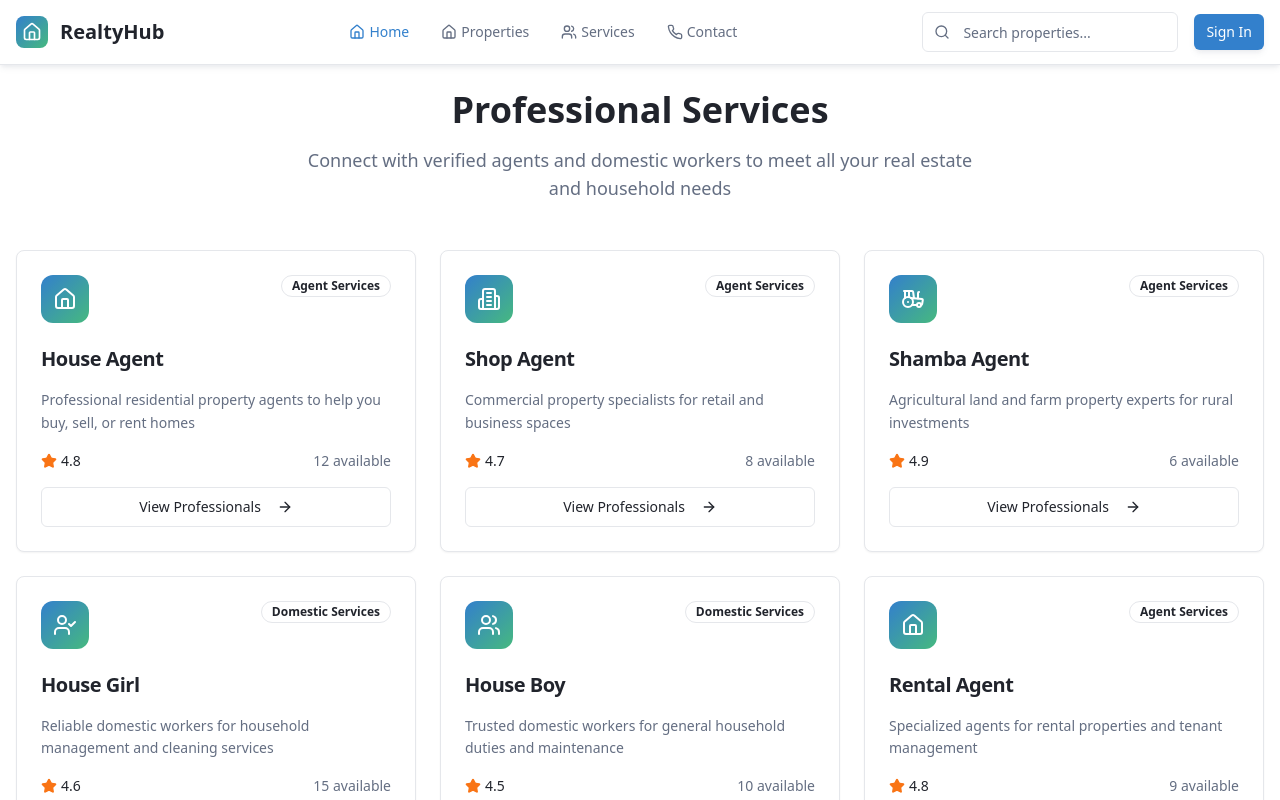
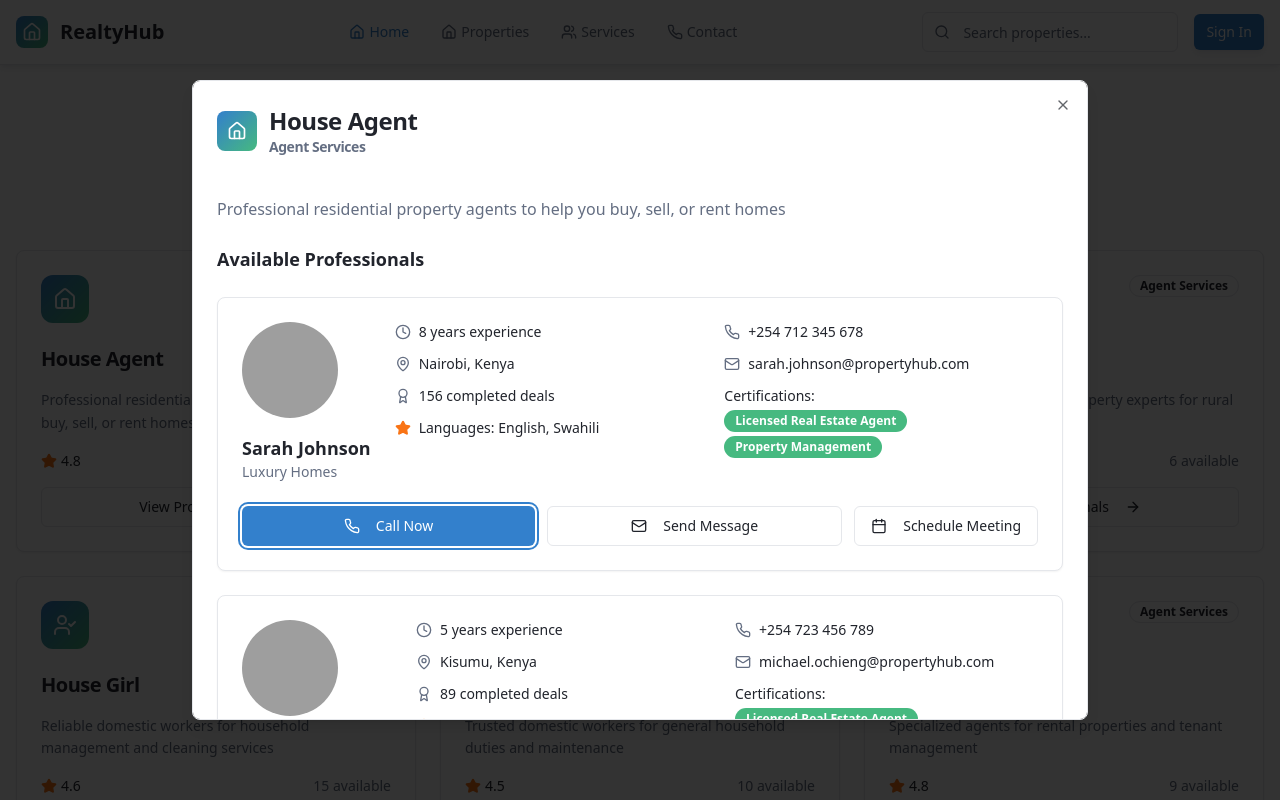
Before and after one commit to abihupeter/edu-real-estate, a React (Vite) app: page / in a window 1280 px wide. Both pictures are taken after a click on the element 216 px from the left and 1825 px from the top of the page. Shown: the part 1425-2225 px from the top of the page. Built offline with nearby package versions, Linux system fonts and the light colour scheme; grey boxes are pictures that could not be loaded.

Commit message:
Add modal for professional services
Implement a modal to display detailed information when a professional services card is clicked.

```diff
--- a/src/components/home/ServicesSection.tsx
+++ b/src/components/home/ServicesSection.tsx
@@ -1,6 +1,9 @@
+import { useState } from "react";
 import { Button } from "@/components/ui/button";
 import { Card, CardContent, CardHeader, CardTitle } from "@/components/ui/card";
 import { Badge } from "@/components/ui/badge";
+import { Dialog, DialogContent, DialogHeader, DialogTitle, DialogTrigger } from "@/components/ui/dialog";
+import { Avatar, AvatarFallback, AvatarImage } from "@/components/ui/avatar";
 import {
   Home,
   Building2,
@@ -8,7 +11,13 @@ import {
   UserCheck,
   Users,
   Star,
-  ArrowRight
+  ArrowRight,
+  Phone,
+  Mail,
+  MapPin,
+  Calendar,
+  Award,
+  Clock
 } from "lucide-react";
 
 const services = [
@@ -20,7 +29,35 @@ const services = [
     category: "Agent Services",
     rating: 4.8,
     available: 12,
-    color: "primary"
+    color: "primary",
+    professionals: [
+      {
+        id: 1,
+        name: "Sarah Johnson",
+        avatar: "/placeholder.svg",
+        experience: "8 years",
+        specialization: "Luxury Homes",
+        location: "Nairobi, Kenya",
+        phone: "+254 712 345 678",
+        email: "sarah.johnson@propertyhub.com",
+        completedDeals: 156,
+        languages: ["English", "Swahili"],
+        certifications: ["Licensed Real Estate Agent", "Property Management"]
+      },
+      {
+        id: 2,
+        name: "Michael Ochieng",
+        avatar: "/placeholder.svg",
+        experience: "5 years",
+        specialization: "Affordable Housing",
+        location: "Kisumu, Kenya",
+        phone: "+254 723 456 789",
+        email: "michael.ochieng@propertyhub.com",
+        completedDeals: 89,
+        languages: ["English", "Swahili", "Luo"],
+        certifications: ["Licensed Real Estate Agent"]
+      }
+    ]
   },
   {
     id: 2,
@@ -30,7 +67,22 @@ const services = [
     category: "Agent Services",
     rating: 4.7,
     available: 8,
-    color: "secondary"
+    color: "secondary",
+    professionals: [
+      {
+        id: 3,
+        name: "David Kimani",
+        avatar: "/placeholder.svg",
+        experience: "10 years",
+        specialization: "Commercial Retail",
+        location: "Mombasa, Kenya",
+        phone: "+254 734 567 890",
+        email: "david.kimani@propertyhub.com",
+        completedDeals: 203,
+        languages: ["English", "Swahili"],
+        certifications: ["Commercial Real Estate License", "Business Development"]
+      }
+    ]
   },
   {
     id: 3,
@@ -40,7 +92,22 @@ const services = [
     category: "Agent Services",
     rating: 4.9,
     available: 6,
-    color: "accent"
+    color: "accent",
+    professionals: [
+      {
+        id: 4,
+        name: "Grace Wanjiku",
+        avatar: "/placeholder.svg",
+        experience: "12 years",
+        specialization: "Agricultural Land",
+        location: "Nakuru, Kenya",
+        phone: "+254 745 678 901",
+        email: "grace.wanjiku@propertyhub.com",
+        completedDeals: 127,
+        languages: ["English", "Swahili", "Kikuyu"],
+        certifications: ["Agricultural Land Specialist", "Rural Development"]
+      }
+    ]
   },
   {
     id: 4,
@@ -50,7 +117,22 @@ const services = [
     category: "Domestic Services",
     rating: 4.6,
     available: 15,
-    color: "primary"
+    color: "primary",
+    professionals: [
+      {
+        id: 5,
+        name: "Mary Akinyi",
+        avatar: "/placeholder.svg",
+        experience: "6 years",
+        specialization: "Housekeeping & Childcare",
+        location: "Nairobi, Kenya",
+        phone: "+254 756 789 012",
+        email: "mary.akinyi@propertyhub.com",
+        completedDeals: 45,
+        languages: ["English", "Swahili", "Luo"],
+        certifications: ["Professional Housekeeping", "First Aid"]
+      }
+    ]
   },
   {
     id: 5,
@@ -60,7 +142,22 @@ const services = [
     category: "Domestic Services",
     rating: 4.5,
     available: 10,
-    color: "secondary"
+    color: "secondary",
+    professionals: [
+      {
+        id: 6,
+        name: "John Mwangi",
+        avatar: "/placeholder.svg",
+        experience: "4 years",
+        specialization: "General Maintenance",
+        location: "Nairobi, Kenya",
+        phone: "+254 767 890 123",
+        email: "john.mwangi@propertyhub.com",
+        completedDeals: 32,
+        languages: ["English", "Swahili", "Kikuyu"],
+        certifications: ["Basic Maintenance", "Security Training"]
+      }
+    ]
   },
   {
     id: 6,
@@ -70,11 +167,27 @@ const services = [
     category: "Agent Services",
     rating: 4.8,
     available: 9,
-    color: "accent"
+    color: "accent",
+    professionals: [
+      {
+        id: 7,
+        name: "Catherine Njeri",
+        avatar: "/placeholder.svg",
+        experience: "7 years",
+        specialization: "Rental Management",
+        location: "Nairobi, Kenya",
+        phone: "+254 778 901 234",
+        email: "catherine.njeri@propertyhub.com",
+        completedDeals: 178,
+        languages: ["English", "Swahili", "Kikuyu"],
+        certifications: ["Property Management License", "Tenant Relations"]
+      }
+    ]
   },
 ];
 
 const ServicesSection = () => {
+  const [selectedService, setSelectedService] = useState(null);
   return (
     <section className="py-16">
       <div className="container mx-auto px-4">
@@ -92,7 +205,9 @@ const ServicesSection = () => {
             const IconComponent = service.icon;
 
             return (
-              <Card key={service.id} className="group cursor-pointer transition-spring hover:shadow-medium border border-border hover:border-primary/20">
+              <Dialog key={service.id}>
+                <DialogTrigger asChild>
+                  <Card className="group cursor-pointer transition-spring hover:shadow-medium border border-border hover:border-primary/20">
                     <CardHeader className="pb-4">
                       <div className="flex items-start justify-between">
                         <div className={`w-12 h-12 rounded-xl gradient-hero flex items-center justify-center mb-4`}>
@@ -132,6 +247,106 @@ const ServicesSection = () => {
                       </Button>
                     </CardContent>
                   </Card>
+                </DialogTrigger>
+
+                <DialogContent className="max-w-4xl max-h-[80vh] overflow-y-auto">
+                  <DialogHeader>
+                    <DialogTitle className="flex items-center space-x-3">
+                      <div className="w-10 h-10 rounded-lg gradient-hero flex items-center justify-center">
+                        <IconComponent className="w-5 h-5 text-primary-foreground" />
+                      </div>
+                      <div>
+                        <h3 className="text-2xl font-bold">{service.title}</h3>
+                        <p className="text-sm text-muted-foreground">{service.category}</p>
+                      </div>
+                    </DialogTitle>
+                  </DialogHeader>
+
+                  <div className="mt-6">
+                    <p className="text-muted-foreground mb-6">{service.description}</p>
+
+                    <div className="grid gap-6">
+                      <h4 className="text-lg font-semibold">Available Professionals</h4>
+
+                      {service.professionals.map((professional) => (
+                        <Card key={professional.id} className="p-6">
+                          <div className="flex flex-col lg:flex-row gap-6">
+                            <div className="flex flex-col items-center lg:items-start">
+                              <Avatar className="w-24 h-24 mb-4">
+                                <AvatarImage src={professional.avatar} alt={professional.name} />
+                                <AvatarFallback className="text-lg">
+                                  {professional.name.split(' ').map(n => n[0]).join('')}
+                                </AvatarFallback>
+                              </Avatar>
+                              <div className="text-center lg:text-left">
+                                <h5 className="font-semibold text-lg">{professional.name}</h5>
+                                <p className="text-sm text-muted-foreground">{professional.specialization}</p>
+                              </div>
+                            </div>
+
+                            <div className="flex-1 grid md:grid-cols-2 gap-4">
+                              <div className="space-y-3">
+                                <div className="flex items-center space-x-2">
+                                  <Clock className="w-4 h-4 text-muted-foreground" />
+                                  <span className="text-sm">{professional.experience} experience</span>
+                                </div>
+                                <div className="flex items-center space-x-2">
+                                  <MapPin className="w-4 h-4 text-muted-foreground" />
+                                  <span className="text-sm">{professional.location}</span>
+                                </div>
+                                <div className="flex items-center space-x-2">
+                                  <Award className="w-4 h-4 text-muted-foreground" />
+                                  <span className="text-sm">{professional.completedDeals} completed deals</span>
+                                </div>
+                                <div className="flex items-center space-x-2">
+                                  <Star className="w-4 h-4 fill-current text-accent" />
+                                  <span className="text-sm">Languages: {professional.languages.join(', ')}</span>
+                                </div>
+                              </div>
+
+                              <div className="space-y-3">
+                                <div className="flex items-center space-x-2">
+                                  <Phone className="w-4 h-4 text-muted-foreground" />
+                                  <span className="text-sm">{professional.phone}</span>
+                                </div>
+                                <div className="flex items-center space-x-2">
+                                  <Mail className="w-4 h-4 text-muted-foreground" />
+                                  <span className="text-sm">{professional.email}</span>
+                                </div>
+                                <div>
+                                  <p className="text-sm font-medium mb-1">Certifications:</p>
+                                  <div className="flex flex-wrap gap-1">
+                                    {professional.certifications.map((cert, index) => (
+                                      <Badge key={index} variant="secondary" className="text-xs">
+                                        {cert}
+                                      </Badge>
+                                    ))}
+                                  </div>
+                                </div>
+                              </div>
+                            </div>
+                          </div>
+
+                          <div className="flex gap-3 mt-6">
+                            <Button className="flex-1">
+                              <Phone className="w-4 h-4 mr-2" />
+                              Call Now
+                            </Button>
+                            <Button variant="outline" className="flex-1">
+                              <Mail className="w-4 h-4 mr-2" />
+                              Send Message
+                            </Button>
+                            <Button variant="outline">
+                              <Calendar className="w-4 h-4 mr-2" />
+                              Schedule Meeting
+                            </Button>
+                          </div>
+                        </Card>
+                      ))}
+                    </div>
+                  </div>
+                </DialogContent>
+              </Dialog>
             );
           })}
         </div>
```
Lines whose indentation alone changed are shown as unchanged.
